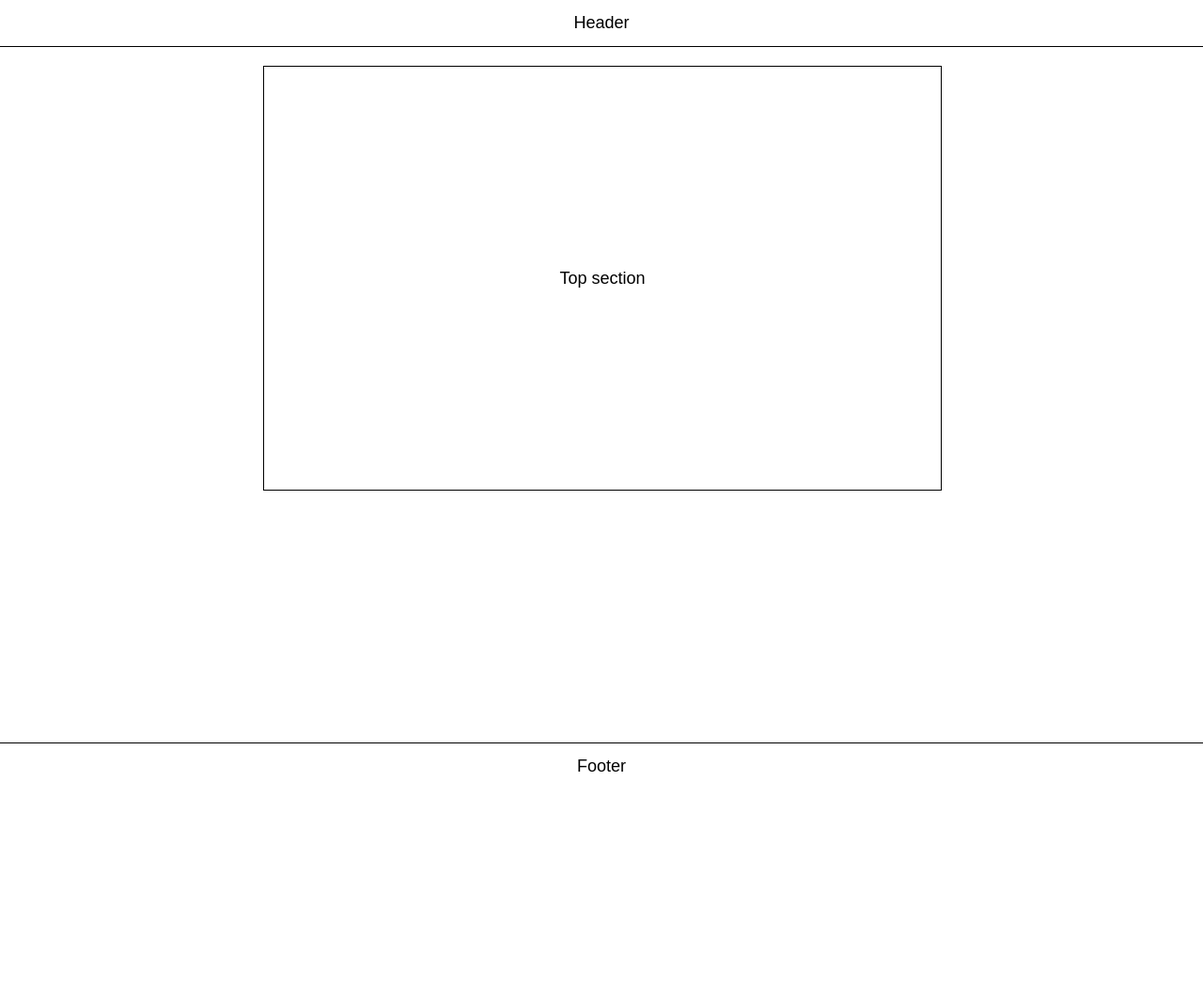
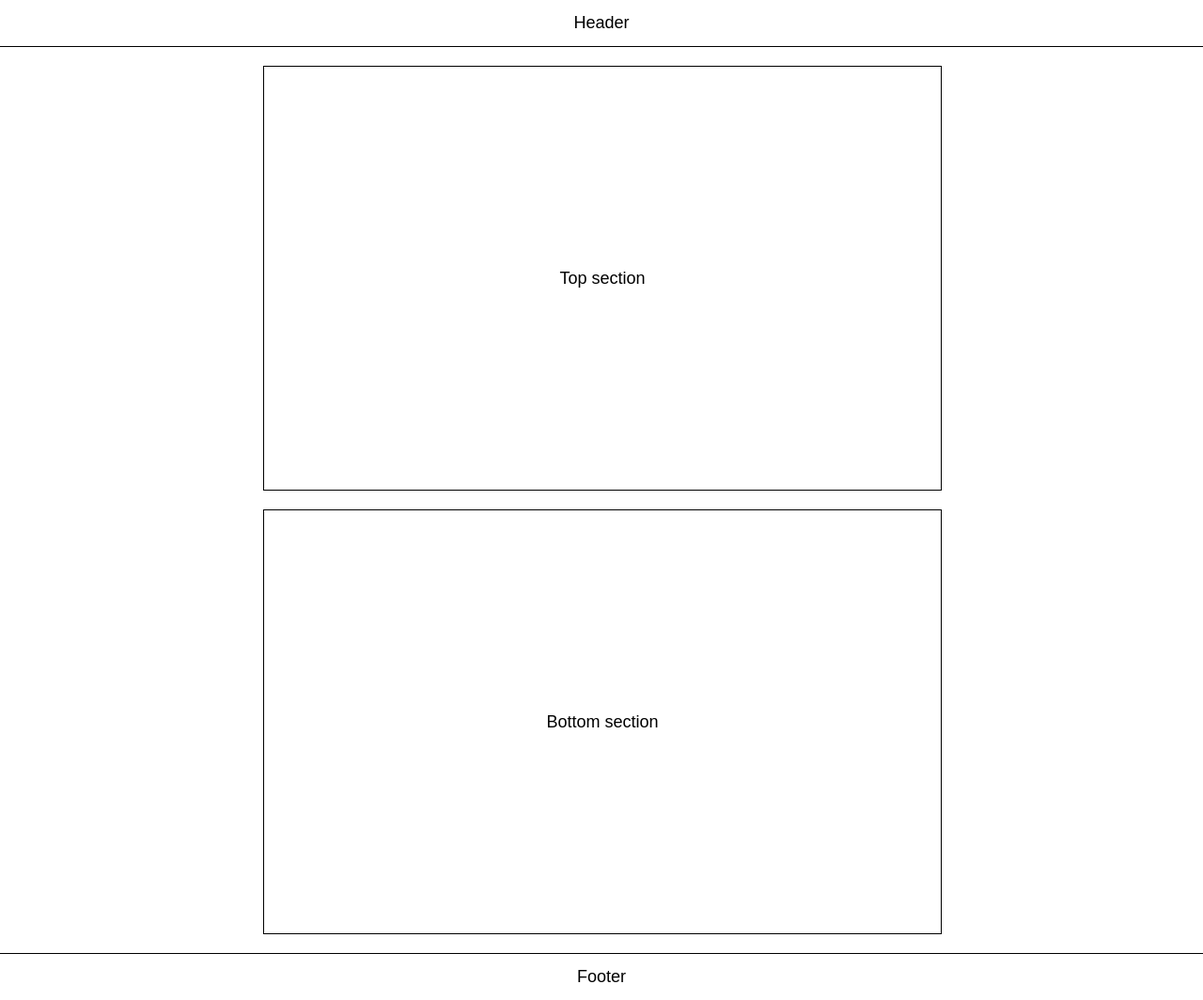
Before and after one commit to ooloo-io/github-flow-sorinaioja, a website: page src/index.html in a window 1280 px wide. Shown: the whole page at 94% size. Before the commit the page ends 840 px from the top, so only its background shows below. Drawn offline with nearby package versions, Linux system fonts and the light colour scheme.

Commit message:
Bottom section (#8)
* updates

* botttom

```diff
--- a/src/index.html
+++ b/src/index.html
@@ -13,12 +13,13 @@
 </head>
 
 <body>
-  <header class="header">
-    Header
-  </header>
+  <header class="header">Header</header>
   <main class="content">
     <section class="section">
       Top section
+    </section>
+    <section class="section">
+      Bottom section
     </section>
   </main>
   <footer class="footer">
```
